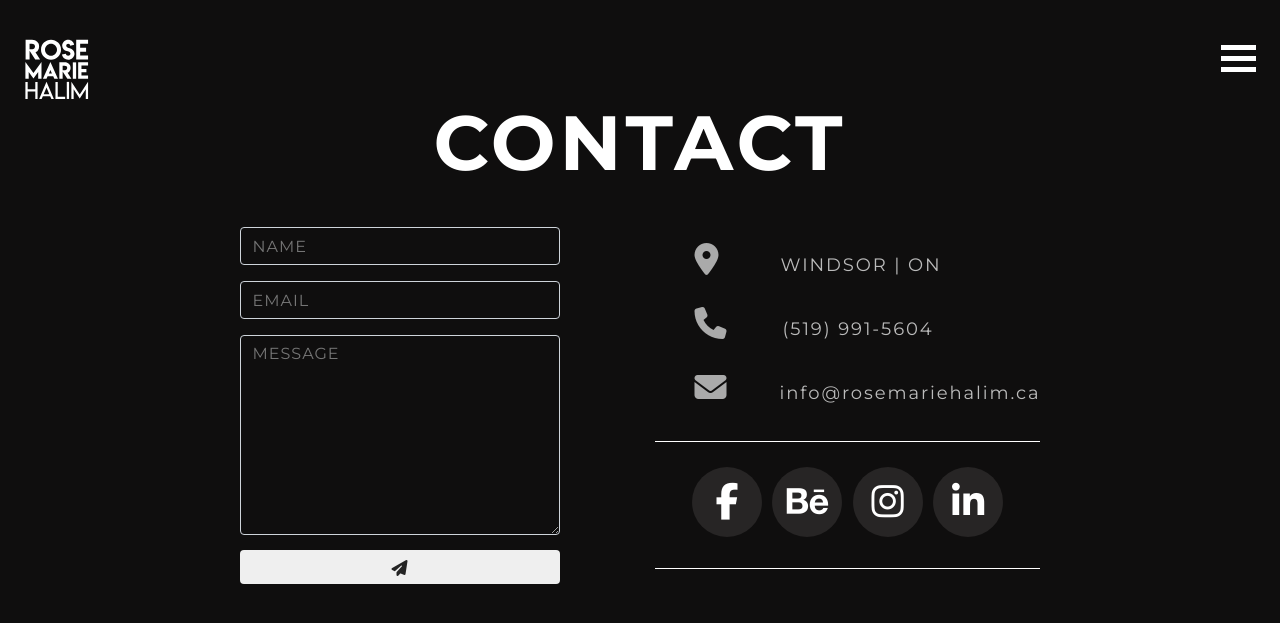
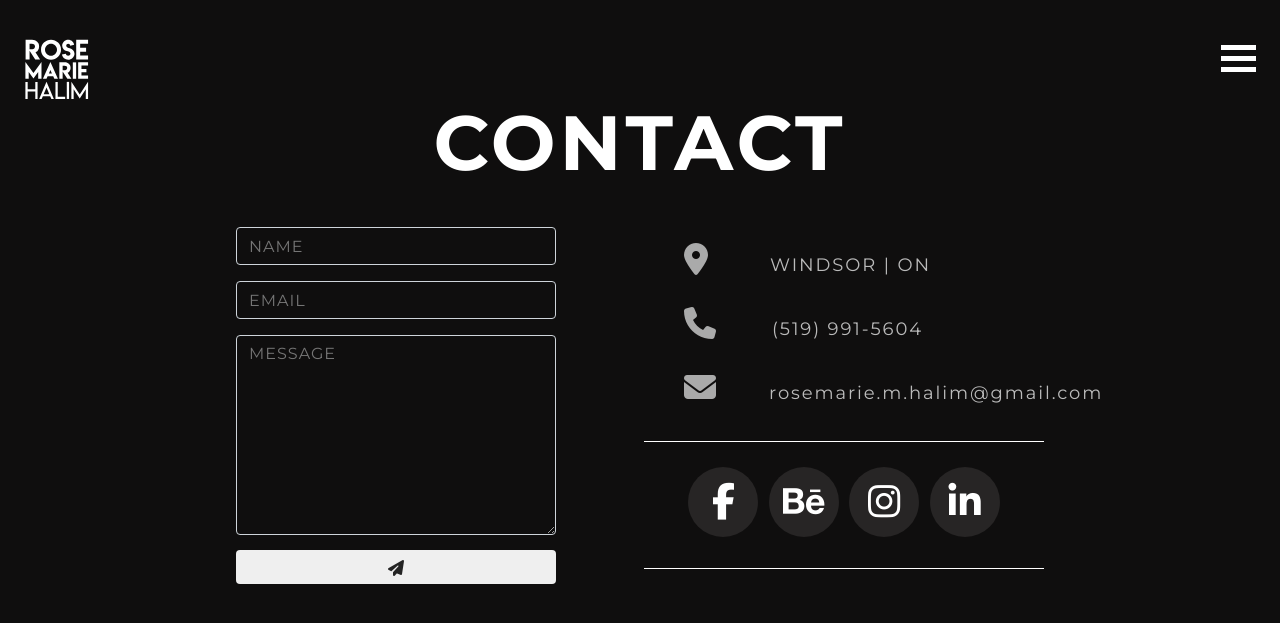
Before and after one commit to RosemarieHalim/Portfolio, a Jekyll site: the page built from contact.html, in a window 1280 px wide. Shown: the top 623 px of the page. Built offline with Jekyll 4.4.1, drawn with Linux system fonts in a browser that asks for light colours; nearby versions of some CDN libraries.

Commit message:
Update contact.html
changed email from info@rosemariehalim.ca to rosemarie.m.halim@gmail.com

```diff
--- a/contact.html
+++ b/contact.html
@@ -19,7 +19,7 @@ title: contact
 
                     ----------------->
 
-                <form id="contact-form" class="form-horizontal" role="form" action="https://formspree.io/info@rosemariehalim.ca" method="POST">
+                <form id="contact-form" class="form-horizontal" role="form" action="https://formspree.io/rosemarie.m.halim@gmail.com" method="POST">
 
                     <div class="form-group">
                       <div>
@@ -57,7 +57,7 @@ title: contact
 
                         <li class="list-item"><i class="fa fa-phone fa-2x"><span class="contact-text phone"><a href="tel:1-519-991-5604" title="Give me a call">(519) 991-5604 </a></span></i></li>
 
-                        <li class="list-item"><i class="fa fa-envelope fa-2x"><span class="contact-text gmail"><a href="mailto:info@rosemariehalim.ca" title="Send me an email">info@rosemariehalim.ca</a></span></i></li>
+                        <li class="list-item"><i class="fa fa-envelope fa-2x"><span class="contact-text gmail"><a href="mailto:rosemarie.m.halim@gmail.com" title="Send me an email">rosemarie.m.halim@gmail.com</a></span></i></li>
 
                       </ul>
 
```
